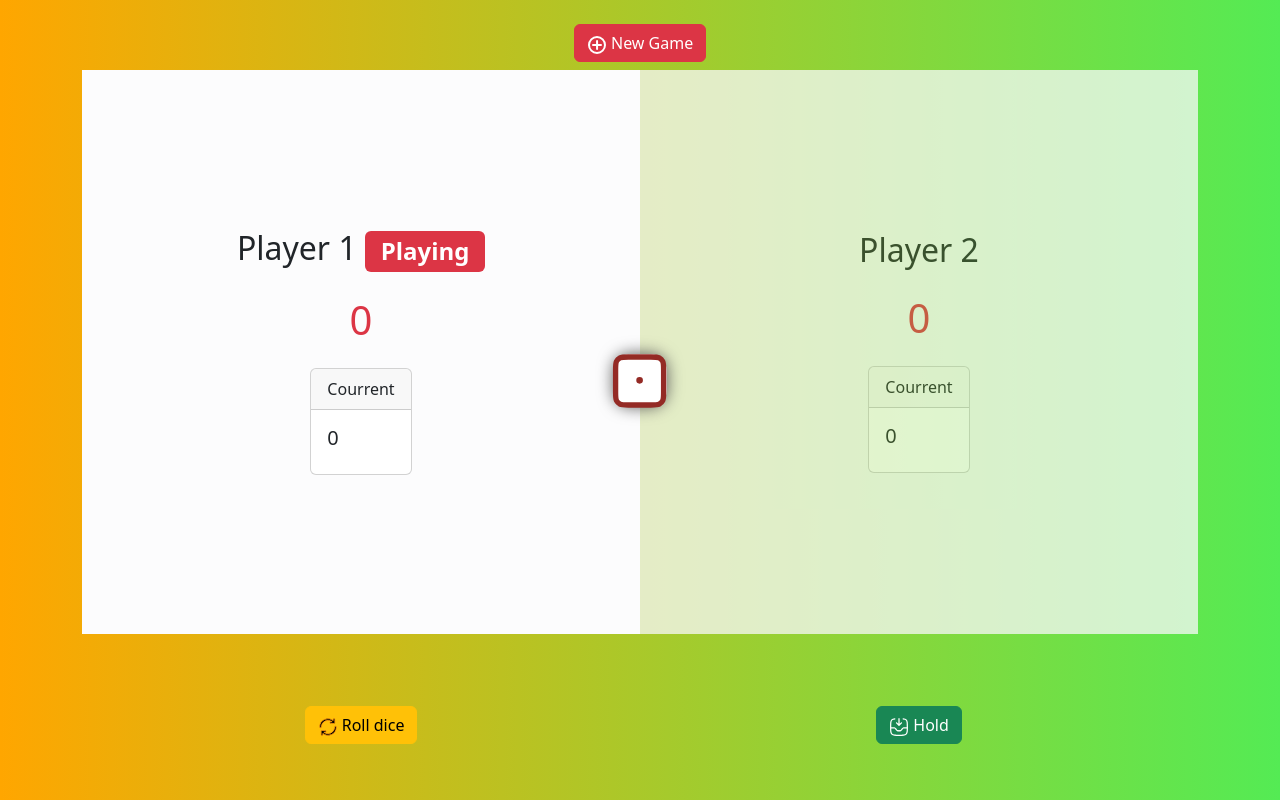
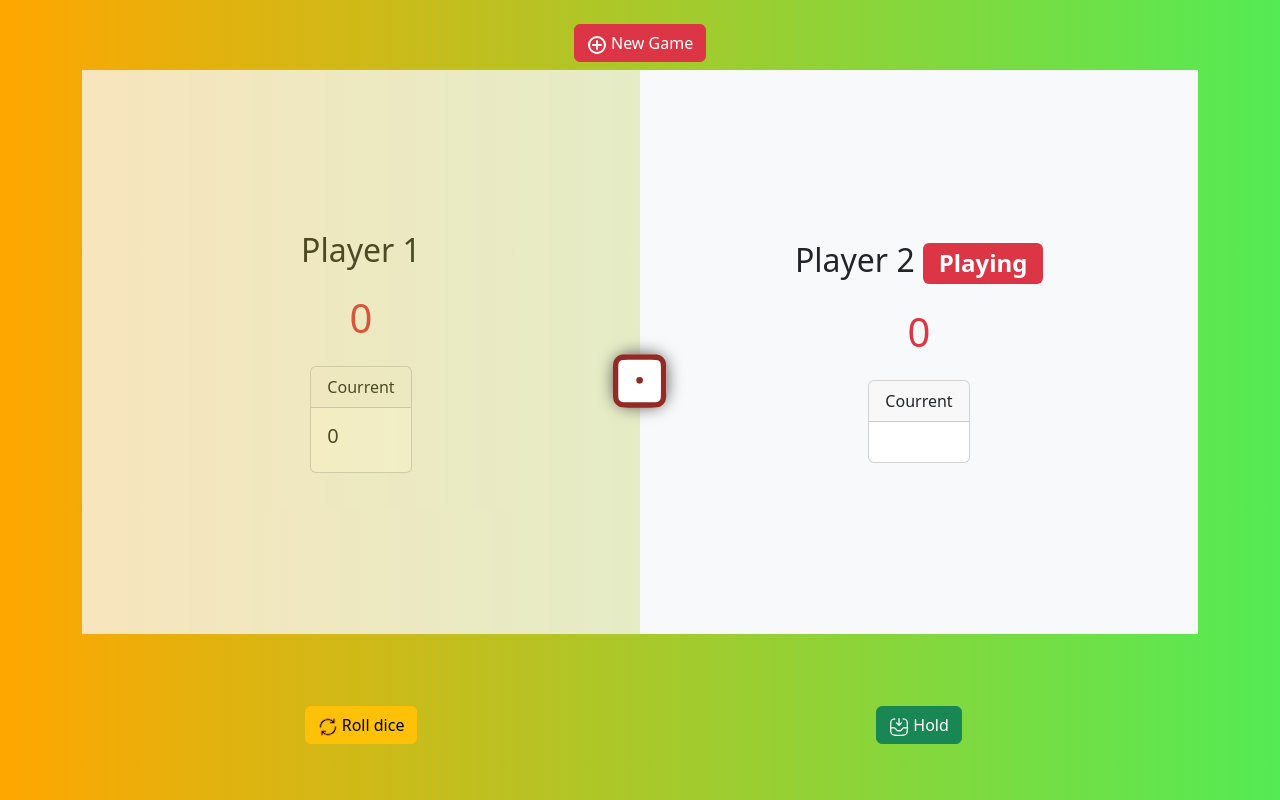
Before and after one commit to Dima-McArrow/dice_game, a plain HTML site: page html/bs_version.html in a window 1280 px wide. Both pictures are taken after a click on the button "Roll dice". Drawn offline with Linux system fonts and the light colour scheme.

Commit message:
Version Bootstrap - OK

```diff
--- a/html/bs_version.html
+++ b/html/bs_version.html
@@ -63,27 +63,27 @@
       </button>
     </div>
     <div class="row h-75">
-      <div class="col d-flex flex-column gap-3 bg-light-subtle align-items-center justify-content-center p-5">
-        <h2 class="h2">Player 1 <span class="badge bg-danger">Playing</span></h2>
+      <div class="col d-flex flex-column gap-3 bg-light align-items-center justify-content-center p-5" id="p-0">
+        <h2 class="h2">Player 1 <span class="badge bg-danger badge-0 b-playing-0">Playing</span><span class="badge bg-warning badge-0 visually-hidden winner-0">Winner!</span></h2>
         <p class="h1 text-danger" id="score__player-0"></p>
+        <div class="card" id="current_p0">
+          <div class="card-header">
+            Courrent
+          </div>
+          <div class="card-body">
+            <h5 class="card-title" id="current_score__player-0"></h5>
+          </div>
+        </div>
+      </div>
+      <div class="col d-flex flex-column gap-3 bg-light opacity-75 align-items-center justify-content-center p-5" id="p-1">
+        <h2 class="h2">Player 2 <span class="badge bg-danger badge-1 b-playing-1 visually-hidden">Playing</span><span class="badge bg-warning badge-0 visually-hidden winner-1">Winner!</span></h2>
+        <p class="h1 text-danger" id="score__player-1"></p>
         <div class="card" id="current_p1">
           <div class="card-header">
             Courrent
           </div>
           <div class="card-body">
-            <h5 class="card-title">0</h5>
-          </div>
-        </div>
-      </div>
-      <div class="col d-flex flex-column gap-3 bg-light opacity-75 align-items-center justify-content-center p-5">
-        <h2 class="h2">Player 2 <span class="badge bg-danger visually-hidden">Playing</span></h2>
-        <p class="h1 text-danger" id="score__player-1"></p>
-        <div class="card" id="current_p2">
-          <div class="card-header">
-            Courrent
-          </div>
-          <div class="card-body">
-            <h5 class="card-title">0</h5>
+            <h5 class="card-title" id="current_score__player-1"></h5>
           </div>
         </div>
       </div>
--- a/scripts/bs.js
+++ b/scripts/bs.js
@@ -1,4 +1,4 @@
-console.info('Bootstrap version | V 0.1')
+console.info('Bootstrap version | V 1.0')
 
 // Score Player One
 const scoreOne = document.getElementById('score__player-0')
@@ -6,6 +6,14 @@ scoreOne.textContent = 0
 // Score Player Two
 const scoreTwo = document.getElementById('score__player-1')
 scoreTwo.textContent = 0
+
+// Badge
+let activeBadgeOne = document.querySelector('.badge-0')
+let activeBadgeTwo = document.querySelector('.badge-1')
+
+// Active player
+const pOne = document.getElementById('p-0')
+const pTwo = document.getElementById('p-1')
 
 // Roll button
 const rollButton = document.getElementById('roll__dice')
@@ -38,6 +46,22 @@ const rollDiceVisual = (dice) => {
   cont.innerHTML = content
 }
 
+// Switch player function
+const switchPlayer = () => {
+  // Active player deactivation
+  document.getElementById(`current_score__player-${activePlayer}`).textContent = 0
+  // Switching the active player space
+  pOne.classList.toggle('opacity-75')
+  pTwo.classList.toggle('opacity-75')
+  // Switching the active badge
+  activeBadgeOne.classList.toggle('visually-hidden')
+  activeBadgeTwo.classList.toggle('visually-hidden')
+  // Switching player
+  activePlayer = activePlayer === 0 ? 1 : 0
+  // Current score reset
+  currentScore = 0
+}
+
 // Roll button action
 rollButton.addEventListener('click', (e) => {
   // Prevent defaul
@@ -48,11 +72,37 @@ rollButton.addEventListener('click', (e) => {
   // Player plays
   if (diceNum !== 1) {
     currentScore += diceNum
-    // Active player activation
-    // document.getElementById(`player-${activePlayer}`).classList.add('active')
-    // document.getElementById(`current_score__player-${activePlayer}`).textContent = currentScore
+    // Active player current score count
+    document.getElementById(`current_score__player-${activePlayer}`).textContent = currentScore
   } else {
     // Switching player
-    // switchPlayer()
+    switchPlayer()
   }
 })
+
+// Hold button action
+holdButton.addEventListener('click', (e) => {
+  // Prevent defaul
+  e.preventDefault()
+  scores[activePlayer] += currentScore
+  document.getElementById(`score__player-${activePlayer}`).textContent = scores[activePlayer]
+  if (scores[activePlayer] >= 100) {
+    document.querySelector(`.winner-${activePlayer}`).classList.remove('visually-hidden')
+    document.getElementById('dice').classList.add('visually-hidden')
+    document.getElementById('roll__dice').classList.add('visually-hidden')
+    document.querySelector('.hold__score').classList.add('visually-hidden')
+    document.querySelector(`.b-playing-${activePlayer}`).classList.add('visually-hidden')
+  } else {
+    // Switching player
+    switchPlayer()
+  }
+})
+
+
+// New Game button action
+newGame.addEventListener('click', (e) => {
+  // Prevent default
+  e.preventDefault()
+  // Reloading the page
+  window.location.reload()
+})
```
Also changed, not shown: 1 other file.
